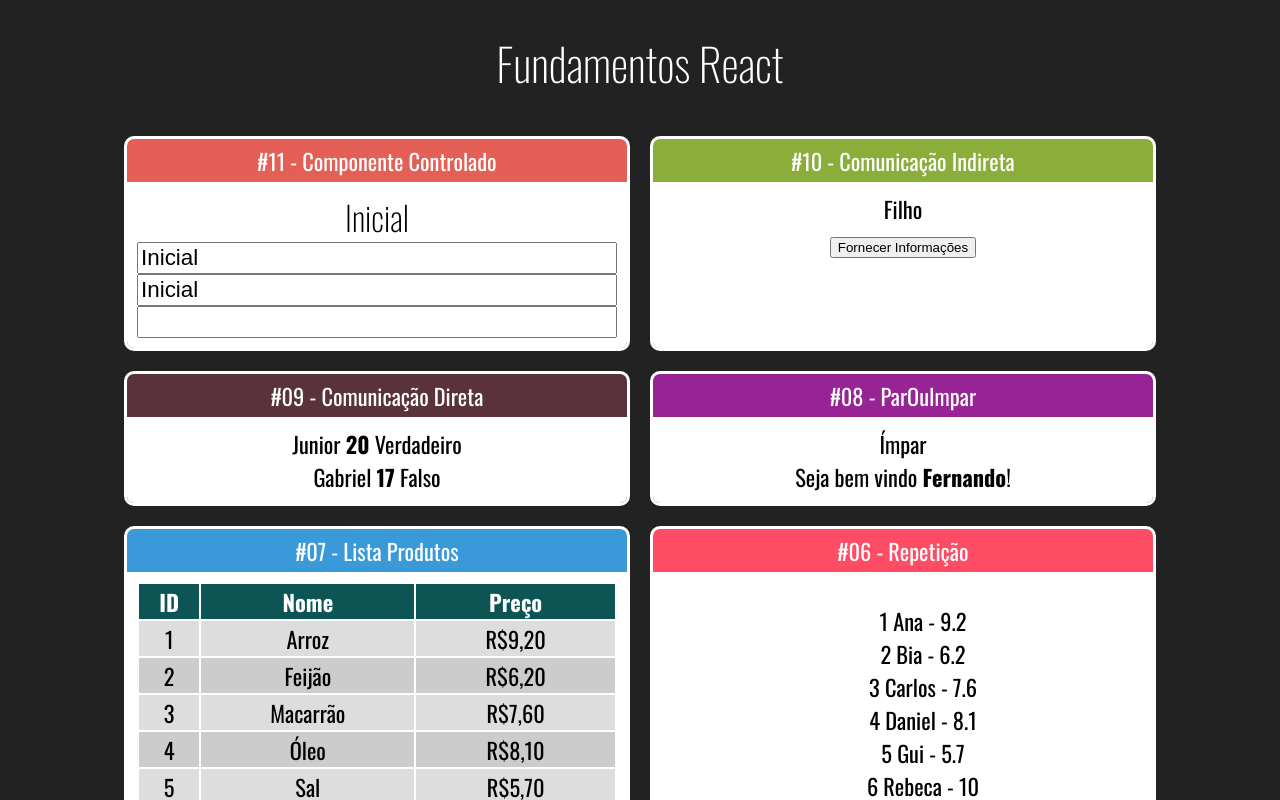
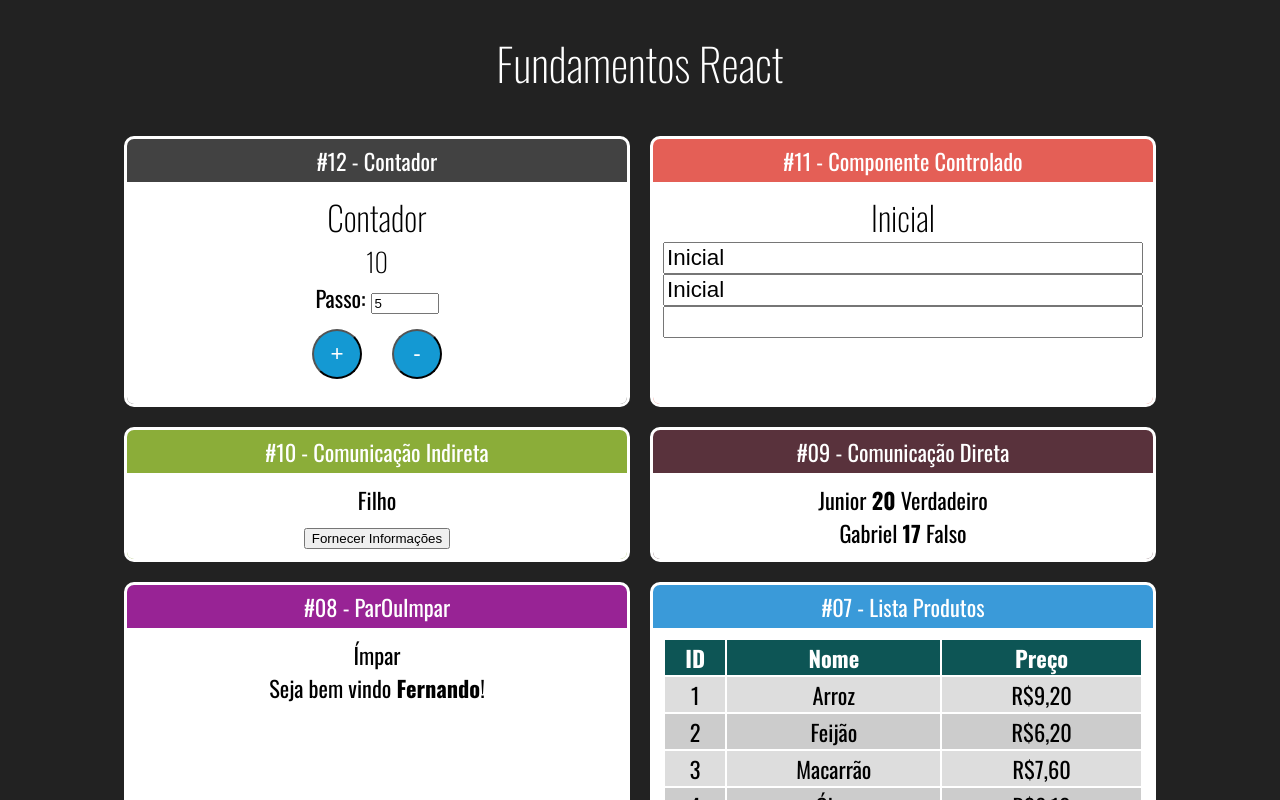
Before and after one commit to dgrcoronel/fundamentos-react, a React (Create React App) app: page / in a window 1280 px wide. Shown: the top 800 px of the page. Built offline with nearby package versions, Linux system fonts and the light colour scheme.

Commit message:
Contador #1

```diff
--- a/src/App.jsx
+++ b/src/App.jsx
@@ -16,6 +16,7 @@
 import DiretaPai from "./components/comunicacao/DiretaPai";
 import IndiretaPai from "./components/comunicacao/IndiretaFilho";
 import Input from "./components/formulario/Input";
+import Contador from "./components/contador/Contador"
 
 export default function App(props) {
   return (
@@ -23,6 +24,10 @@
       <h1>Fundamentos React</h1>
 
       <div className="Cards">
+      <Card titulo="#12 - Contador" color="#424242">
+          <Contador numeroInicial={10}></Contador>
+        </Card>
+
         <Card titulo="#11 - Componente Controlado" color="#E45F56">
           <Input></Input>
         </Card>
--- /dev/null
+++ b/src/components/contador/Contador.css
@@ -0,0 +1,14 @@
+.Contador input {
+  font-size: 1.4rem4;
+  width: 60px;
+}
+
+.Contador button {
+  margin: 15px;
+  height: 50px;
+  width: 50px;
+  border-radius: 50%;
+  background-color: #1499d3;
+  color: #fff;
+  font-size: 1.4rem;
+}
--- /dev/null
+++ b/src/components/contador/Contador.jsx
@@ -0,0 +1,45 @@
+import "./Contador.css";
+import React, { Component } from "react";
+
+class Contador extends Component {
+  state = {
+    numero: this.props.numeroInicial || 0,
+    passo: this.props.passoInicial || 5,
+  };
+
+  inc = () => {
+    this.setState({ numero: this.state.numero + this.state.passo });
+  };
+
+  dec = () => {
+    this.setState({ numero: this.state.numero - this.state.passo });
+  };
+
+  setPasso = (e) => {
+    this.setState({
+      passo: +e.target.value,
+    });
+  };
+
+  render() {
+    return (
+      <div className="Contador">
+        <h2>Contador</h2>
+        <h3>{this.state.numero}</h3>
+        <div>
+          <label htmlFor="passoInput">Passo: </label>
+          <input
+            id="passoInput"
+            type="number"
+            value={this.state.passo}
+            onChange={this.setPasso}
+          />
+        </div>
+        <button onClick={this.inc}>+</button>
+        <button onClick={this.dec}>-</button>
+      </div>
+    );
+  }
+}
+
+export default Contador;
```
